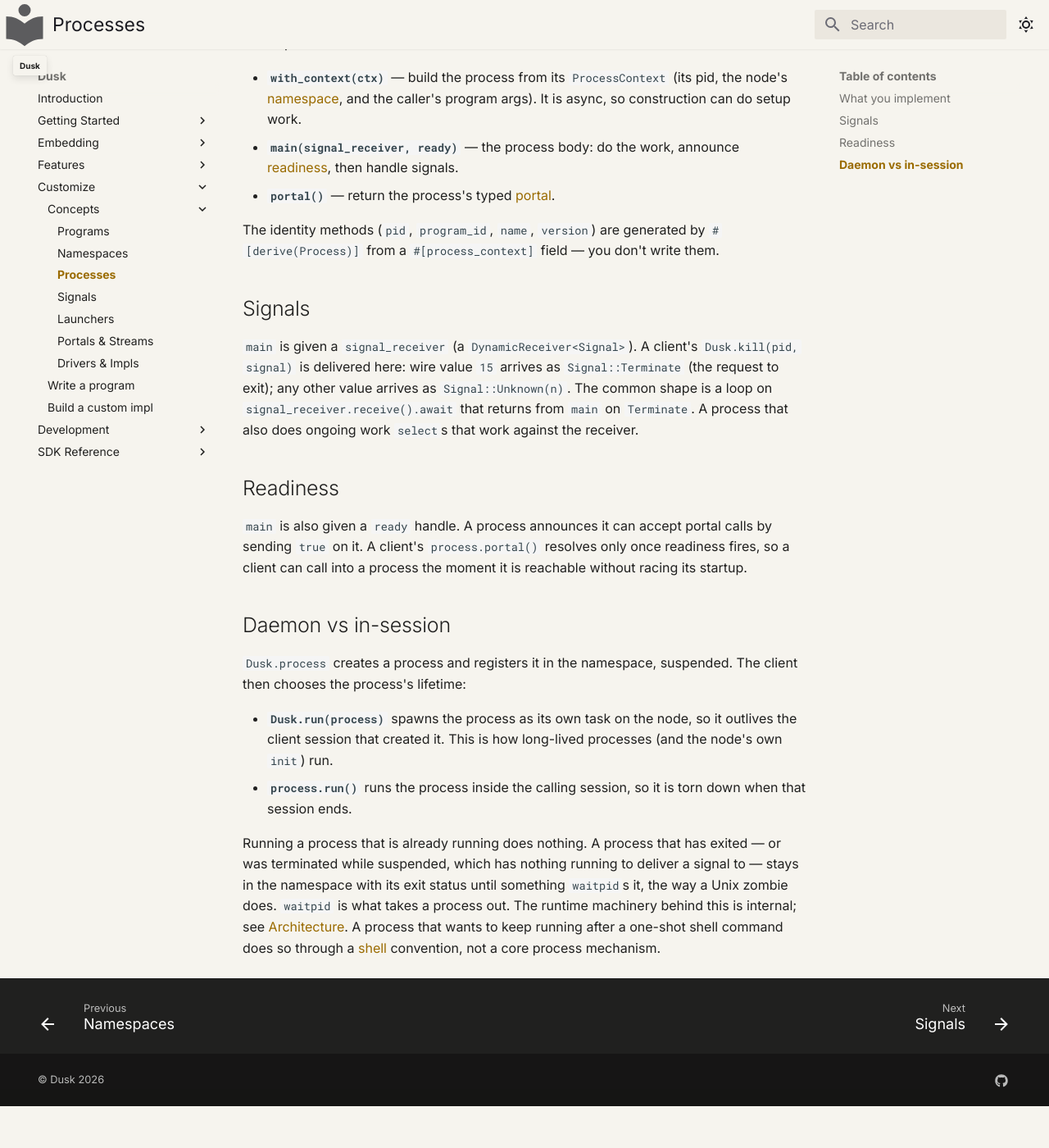
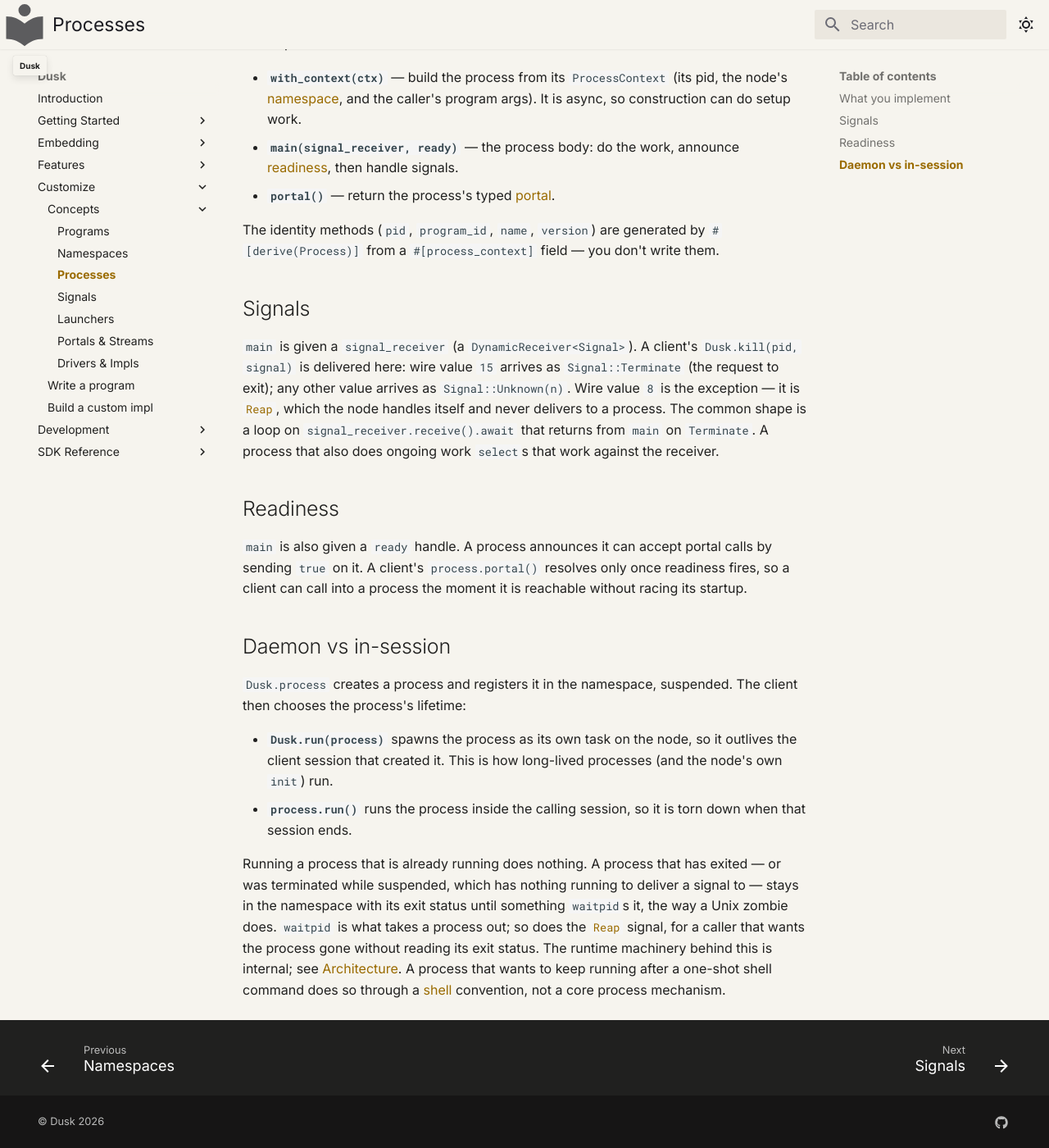
Before and after one commit to tomerze/dusk, an MkDocs documentation site: the page built from docs/docs/getting-started/concepts/processes.md, in a window 1280 px wide and 1400 px high, scrolled down 451 px. Shown: the whole window at 82% size. Built offline with MkDocs 1.6.1 and Material for MkDocs 9.7.7, drawn with Linux system fonts in a browser that asks for light colours; comment, search, counter and statistics services are not loaded; before the commit the page ends 1800 px from its top, so only the background shows below that.

Commit message:
Update docs to say what the Reap signal is
Signals said every wire value other than 15 arrives at the process as
Unknown(n), and Processes said the same. That is no longer true of 8, and
a reader following either page would have written a program waiting for a
signal that never comes.

```diff
--- a/docs/docs/getting-started/concepts/processes.md
+++ b/docs/docs/getting-started/concepts/processes.md
@@ -31,7 +31,9 @@
 `main` is given a `signal_receiver` (a `DynamicReceiver<Signal>`). A client's
 `Dusk.kill(pid, signal)` is delivered here: wire value `15` arrives as
 `Signal::Terminate` (the request to exit); any other value arrives as
-`Signal::Unknown(n)`. The common shape is a loop on
+`Signal::Unknown(n)`. Wire value `8` is the exception — it is
+[`Reap`](signals.md#the-signal-type), which the node handles itself and never
+delivers to a process. The common shape is a loop on
 `signal_receiver.receive().await` that returns from `main` on `Terminate`. A
 process that also does ongoing work `select`s that work against the receiver.
 
@@ -57,7 +59,8 @@
 exited — or was terminated while suspended, which has nothing running to deliver
 a signal to — stays in the namespace with its exit status until something
 `waitpid`s it, the way a Unix zombie does. `waitpid` is what takes a process
-out. The runtime machinery behind this is internal; see
+out; so does the [`Reap`](signals.md#the-signal-type) signal, for a caller that
+wants the process gone without reading its exit status. The runtime machinery behind this is internal; see
 [Architecture](../../development/architecture.md). A
 process that wants to keep running after a one-shot shell command does so through
 a [shell](../../features/shell.md) convention, not a core process mechanism.
```
Also changed, not shown: docs/docs/getting-started/concepts/base.md (+4 -0 lines), docs/docs/getting-started/concepts/signals.md (+4 -0 lines).
